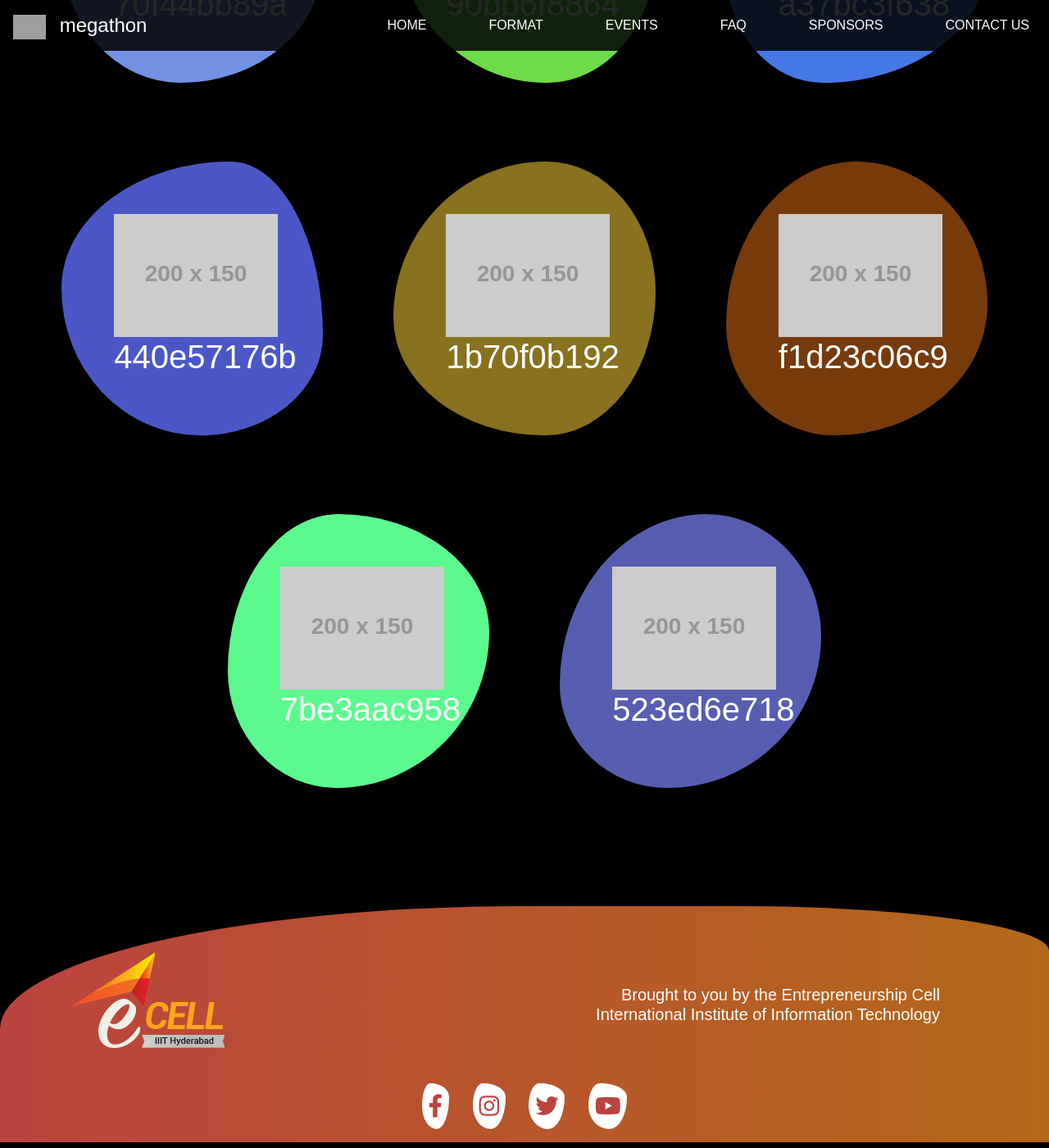
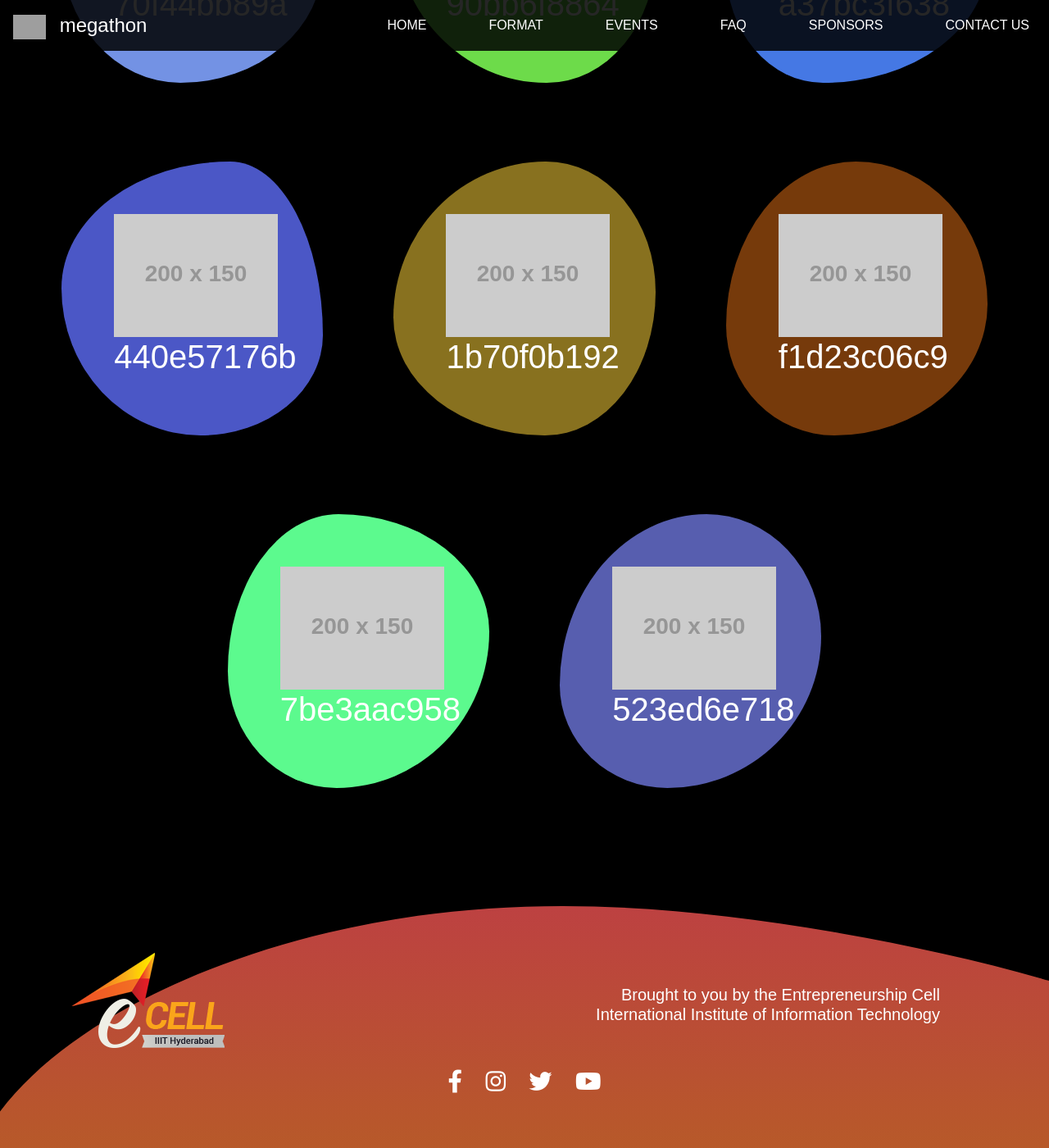
Before and after one commit to IIIT-ECell/megathon, a Jekyll site: the page built from sponsors.html, in a window 1280 px wide and 1400 px high, scrolled down 2097 px. Shown: the whole window at 82% size. Built offline with Jekyll 4.4.1, drawn with Linux system fonts in a browser that asks for light colours; nearby versions of some CDN libraries; some web fonts are replaced.

Commit message:
footer background modified and removed bkgs from links in the bottom

```diff
--- a/_includes/footer.html
+++ b/_includes/footer.html
@@ -18,13 +18,13 @@
                     </div>
                 </div>
             </div>
+        </div>
+        <div class="row pb-5">
             <div class="col-12 text-center">
-                <ul class="list-inline pt-3">
-                    <li class="list-inline-item px-2"><a href="https://www.facebook.com/ecell.iiithyd/" target="_blank"><h1><i class="fab fa-facebook-f"></i></h1></a></li>
-                    <li class="list-inline-item px-2"><a href="https://www.instagram.com/ecell_iiith/" target="_blank"><h1><i class="fab fa-instagram"></i></h1></a></li>
-                    <li class="list-inline-item px-2"><a href="https://twitter.com/ecell_iiithyd" target="_blank"><h1><i class="fab fa-twitter"></i></h1></a></li>
-                    <li class="list-inline-item px-2"><a href="https://www.youtube.com/channel/UCE8mniuxsSH_SVYTmKWxtfA" target="_blank"><h1><i class="fab fa-youtube"></i></h1></a></li>
-                </ul>
+                <div class="list-inline-item"><a href="https://www.facebook.com/ecell.iiithyd/" target="_blank"><p><i class="fab fa-facebook-f"></i></p></a></div>
+                <div class="list-inline-item"><a href="https://www.instagram.com/ecell_iiith/" target="_blank"><p><i class="fab fa-instagram"></i></p></a></div>
+                <div class="list-inline-item"><a href="https://twitter.com/ecell_iiithyd" target="_blank"><p><i class="fab fa-twitter"></i></p></a></div>
+                <div class="list-inline-item"><a href="https://www.youtube.com/channel/UCE8mniuxsSH_SVYTmKWxtfA" target="_blank"><p><i class="fab fa-youtube"></i></p></a></div>
             </div>
         </div>
     </div>
--- a/css/footer.css
+++ b/css/footer.css
@@ -1,25 +1,23 @@
+---
+---
 footer{
-    background: rgb(188,67,63);
-    background: linear-gradient(90deg, rgba(188,67,63,1) 0%, rgba(179,104,25,1) 100%);
-    border-radius: 50% 30% 0% 0% / 52% 19% 74% 34% ;
+    background: url('{{site.baseurl}}/assets/images/megathon-blobs/13-footer-background-blob.svg');
+    background-position: top;
+    background-size: cover;
+    background-repeat: no-repeat;
     font-family: 'Muli', sans-serif;
     color: white;
 }
 
 .fab{
     font-size: 1.75rem;
-    color: rgba(188,67,63,1);
+    color: white;
 }
 
 .list-inline-item{
-    background: white;
-    border-radius: 30% 70% 46% 54% / 49% 30% 70% 51% ;
+    position: relative;
 }
 
-.img-fluid{
-    background: none;
-}
-
-.list-inline-item:not(:last-child) {
+.list-inline-item:not(:last-child){
     margin-right: 1.5rem;
 }
```
